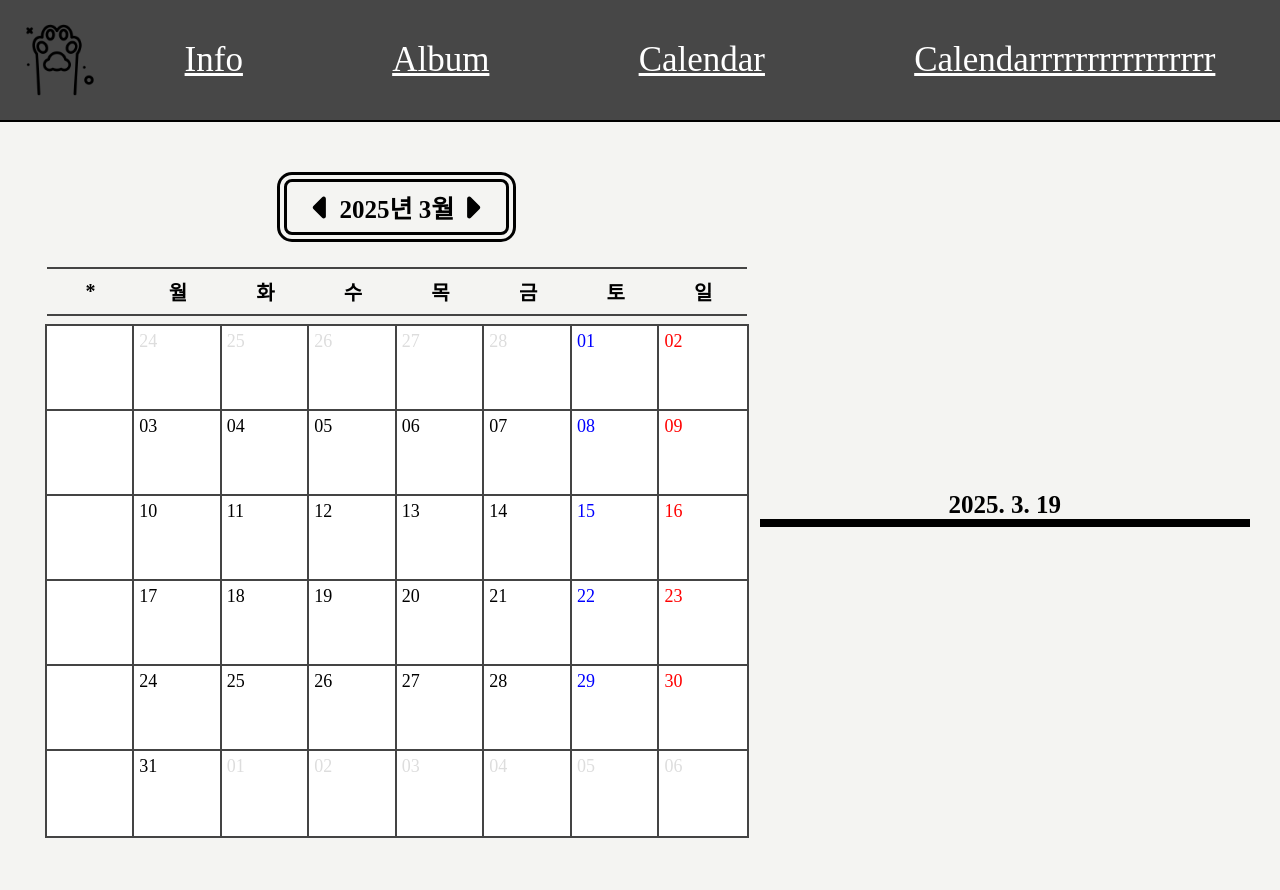
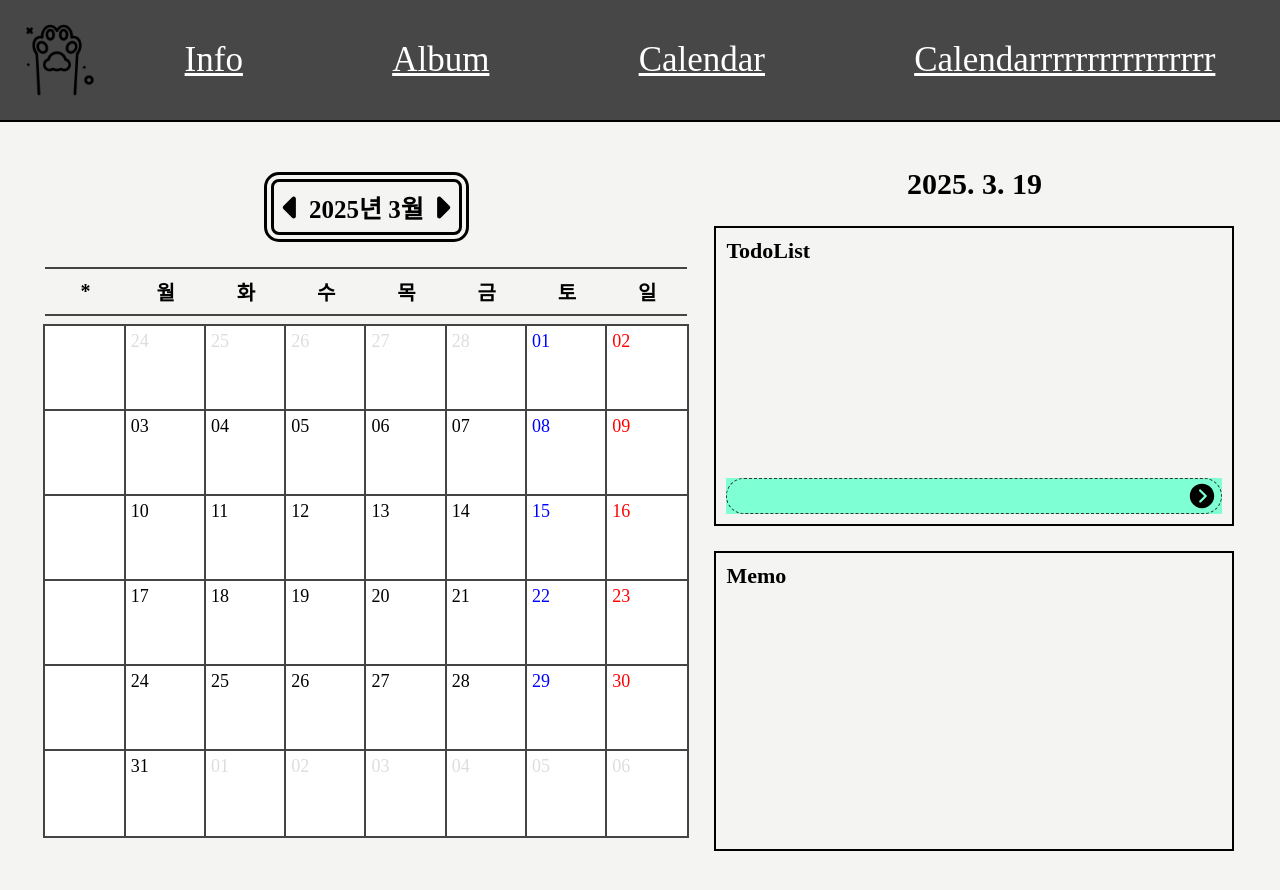
Before and after one commit to k-hanseul/khs_pj_1, a React (Create React App) app: page /calendar in a window 1280 px wide. Shown: the top 890 px of the page. Built offline with nearby package versions, Linux system fonts and the light colour scheme; a web font is replaced by a local one.

Commit message:
20250324-khs-1: todo

```diff
--- a/package.json
+++ b/package.json
@@ -15,6 +15,7 @@
     "react": "^19.0.0",
     "react-dom": "^19.0.0",
     "react-icons": "^5.5.0",
+    "react-responsive": "^10.0.1",
     "react-router-dom": "^7.3.0",
     "react-scripts": "5.0.1",
     "web-vitals": "^2.1.4"
--- a/src/components/calendar/Calendar.jsx
+++ b/src/components/calendar/Calendar.jsx
@@ -2,6 +2,7 @@ import React, { useState, useEffect, useLayoutEffect } from 'react'
 import style from './CalendarStyle.module.css'
 import { startOfMonth, endOfMonth, startOfWeek, endOfWeek, format, addDays, isSaturday, isSunday, addMonths, subMonths } from "date-fns";
 import { FaCaretLeft, FaCaretRight } from "react-icons/fa6";
+import { IoIosArrowDroprightCircle, IoMdSquareOutline, IoMdCheckbox, IoMdCreate, IoMdClose } from "react-icons/io";
 
 
 const RenderDay = ({ currDate }) => {
@@ -19,6 +20,8 @@ const RenderDay = ({ currDate }) => {
 
     while (startDay <= endDay) {
         for (let i = 0; i < 8; i++) {
+                                // const dayStatus = day ? getTodoStatus(year, month, day) : "";
+
             daysInWeek.push(
                 <div className={style.item} style={{
                     color: format(currDate, "M") !== format(startDay, "M")
@@ -52,17 +55,23 @@ function Calendar() {
     const [currDate, setCurrDate] = useState(new Date());
     const week = ["*", "월", "화", "수", "목", "금", "토", "일"];
 
+    const handleClickDate = (day) => {
+        // if (day !== null) {
+        //     const newDate = new Date(year, month, day);
+        //     setCurrDate(newDate);
+        // }
+    };
+
     const handlePrevMonth = () => {
-        // 이전 달로 이동
         setCurrDate(subMonths(currDate, 1));
-
     };
 
     const handleNextMonth = () => {
-        // 다음 달로 이동
         setCurrDate(addMonths(currDate, 1));
+    };
 
-    };
+    const [todoList, setTodoList] = useState([]);
+
 
     return (
         <div className={style.calendar}>
@@ -86,6 +95,7 @@ function Calendar() {
 
                 <RenderDay
                     currDate={currDate}
+                    onClick={handleClickDate}
                 />
 
             </div>
@@ -94,8 +104,17 @@ function Calendar() {
                     {format(currDate, "yyyy")}. {format(currDate, "M")}. {format(currDate, "dd")}
                 </div>
                 <div className={style.todo}>
+                    <div className={style.todo_title}>TodoList</div>
+                    <div className={style.list}></div>
+
+                    <div className={style.create}>
+                    <input className={style.create_input}></input>
+                    <IoIosArrowDroprightCircle className={style.create_btn} onClick={""}></IoIosArrowDroprightCircle>
+                    </div>
+
                 </div>
                 <div className={style.memo}>
+                    <div className={style.memo_title}>Memo</div>
                 </div>
             </div>
         </div>
--- a/src/components/calendar/CalendarStyle.module.css
+++ b/src/components/calendar/CalendarStyle.module.css
@@ -5,7 +5,7 @@
 }
 
 .calendar_section_t1 {
-    width: 60%;
+    width: 55%;
     margin: auto;
 
     padding: 50px 0 50px 0;
@@ -14,7 +14,7 @@
 }
 
 .calendar_header {
-    width: 30%;
+    /* width: 30%; */
     height: 50px;
 
     display: flex;
@@ -56,8 +56,8 @@
         height: 75px;
         padding: 5px;
         font-size: 18px;
-        background:white;
-        box-shadow:0 0 0 2px rgb(68, 68, 68);
+        background: white;
+        box-shadow: 0 0 0 2px rgb(68, 68, 68);
         text-align: left;
     }
 }
@@ -66,44 +66,98 @@
     /* background-color: rgb(161, 145, 91);
     width: 40%;
     margin: auto;
-height: 100%;
+    height: 100%;
     padding: 50px 0 50px 0;
     display: inline-grid;
     justify-items: center;
     align-items: center; */
 
-    width: 40%;
+    width: 45%;
     margin: auto;
-
-    padding: 50px 0 50px 0;
+    height: 100%;
+    /* padding: 25px 0 50px 0; */
     justify-items: center;
     align-items: center;
+    display: grid;
 
     .title {
-        font-size: 25px;
+        font-size: 30px;
         font-weight: bold;
+        margin-bottom: 25px;
     }
 
 
     .todo {
-        width: 100%;
-        height: 50%;
+        width: 95%;
+        height: 300px;
+        padding: 10px;
+
+        display: flex;
+        flex-direction: column;
+
         border: 2px solid black;
+        box-sizing: border-box;
+
+        margin-bottom: 25px;
+        /* position: relative; */
 
 
-        .check {
+        .todo_title {
+            text-align: left;
+            font-size: 22px;
+            font-weight: bold;
+        }
+
+        .list {
+            flex: 6;
+
+
+            .item {}
+
+            .check {}
+
+            .text {}
 
         }
 
-        .text {
+        .create {
+            flex: 1;
+            background-color: aquamarine;
+            position: relative;
+        }
 
+        .create_input {
+            width: 100%;
+            height: 100%;
+            border: 1px dashed #333;
+            border-radius: 20px;
+            box-sizing: border-box;
+            background: none;
+        }
+
+        .create_btn {
+            position: absolute;
+            width: 30px;
+            height: 30px;
+            top: 50%;
+            right: 5px;
+            margin-top: -15px;
         }
     }
 
     .memo {
-        width: 100%;
-        height: 50%;
+        width: 95%;
+        height: 300px;
         border: 2px solid black;
+        /* padding: 10px; */
+        box-sizing: border-box;
+        padding: 10px;
 
+        .memo_title {
+            text-align: left;
+            font-size: 22px;
+            font-weight: bold;
+
+        }
     }
 }
--- a/src/components/header/HeaderStyle.module.css
+++ b/src/components/header/HeaderStyle.module.css
@@ -46,6 +46,7 @@ li {
     color: rgb(255, 255, 255);
     font-size: 35px;
     align-items: center;
+
     @media (max-width: 800px) {
         font-size: 15px;
     }
```
Also changed, not shown: 1 other file (tests, documents, lock files or other folders).
